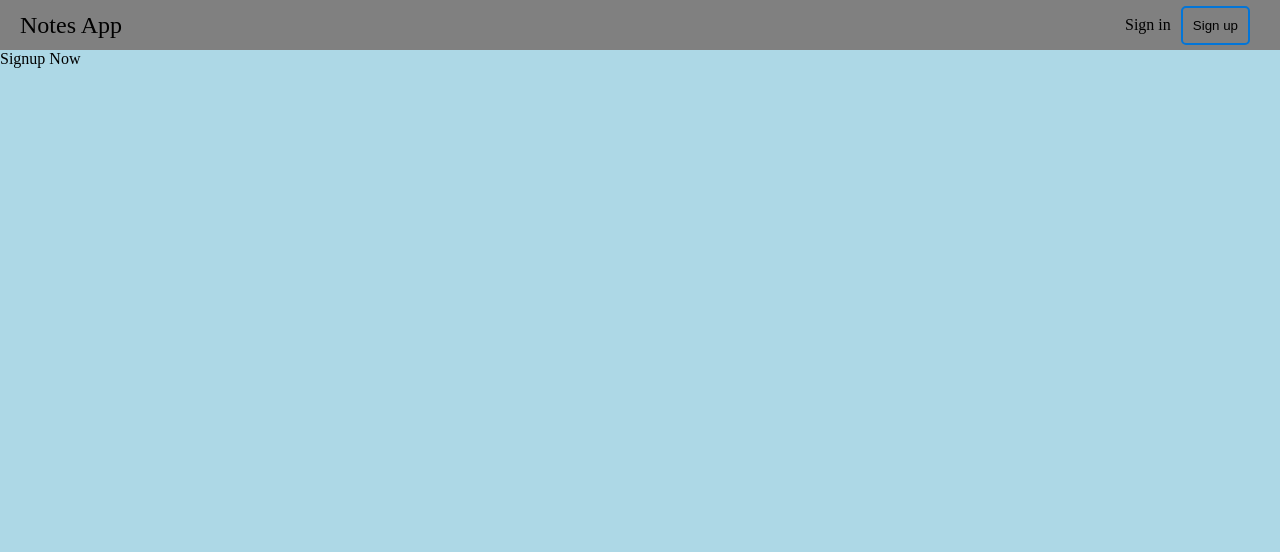
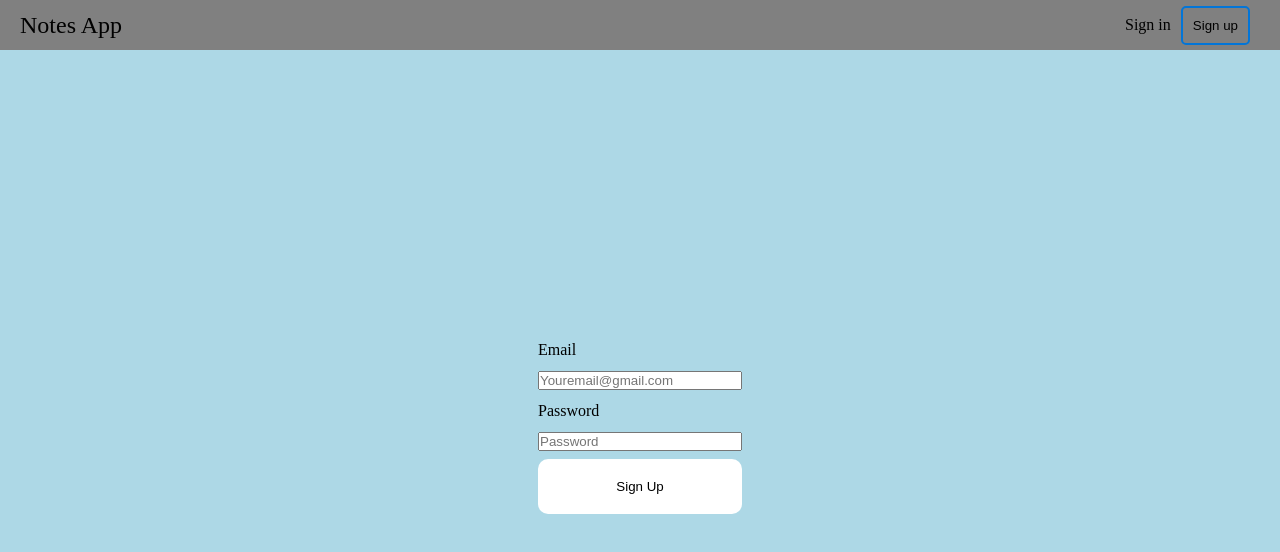
Before and after one commit to Dorian1218/TestMERNApp, a React (Create React App) app in the folder client/: page /Signup in a window 1280 px wide. Shown: the top 552 px of the page. Built offline with nearby package versions, Linux system fonts and the light colour scheme; no server answers.

Commit message:
edited sign up page

```diff
--- a/client/src/App.css
+++ b/client/src/App.css
@@ -216,3 +216,34 @@ a:hover {
   color: rgba(0, 0, 0, 0.5);
   transition: 0.5s linear;
 }
+
+.auth-form-container, form {
+  height: calc(100vh - 50px);
+  display: flex;
+  align-items: center;
+  justify-content: center;
+  flex-direction: column;
+}
+
+label {
+  width: 100%;
+  text-align: left;
+  padding: 0.25rem 0;
+}
+
+input {
+  margin: 0.5rem 0;
+  width: 200px;
+}
+
+button.form-submit {
+  border: none;
+  background-color: white;
+  padding: 20px;
+  border-radius: 10px;
+  width: 100%;
+}
+
+@media only screen and (width < 375) {
+
+}
--- a/client/src/pages/Home.jsx
+++ b/client/src/pages/Home.jsx
@@ -190,7 +190,7 @@ function Home() {
                                                 });
                                                 setDeleteModal(true);
                                             }}
-                                            id="delete-button"
+                                            className="delete-button"
                                         >
                                             <BsFillTrashFill size={24} />
                                         </button>
--- a/client/src/pages/Signup.jsx
+++ b/client/src/pages/Signup.jsx
@@ -1,6 +1,6 @@
-import React, {useState} from 'react'
+import React, { useState } from 'react'
 import { useNavigate } from "react-router-dom"
-import {UserAuth} from "../AuthContext"
+import { UserAuth } from "../AuthContext"
 
 function Signup() {
 
@@ -11,7 +11,15 @@ function Signup() {
     const { login } = UserAuth();
     const navigate = useNavigate();
     return (
-        <div>Signup Now</div>
+        <div className='auth-form-container'>
+            <form>
+                <label form="Email">Email</label>
+                <input placeholder="Youremail@gmail.com" type="text" value={email} id="email" onChange={(e) => setEmail(e.target.value)}/>
+                <label form="Password">Password</label>
+                <input placeholder='Password' value={password} id="password" onChange={(e) => setPassword(e.target.value)}></input>
+                <button className="form-submit" type='submit'>Sign Up</button>
+            </form>
+        </div>
     )
 }
 
```
